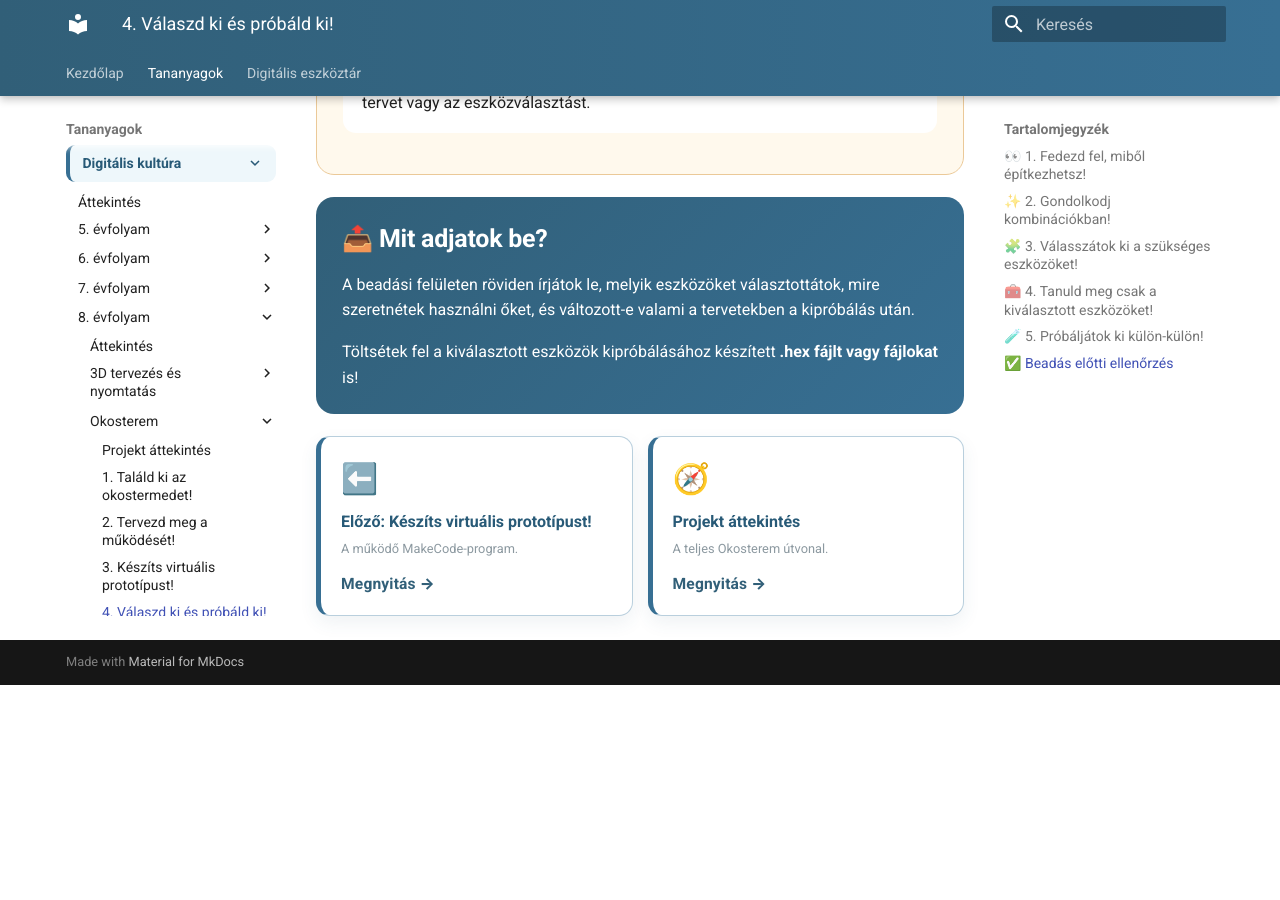
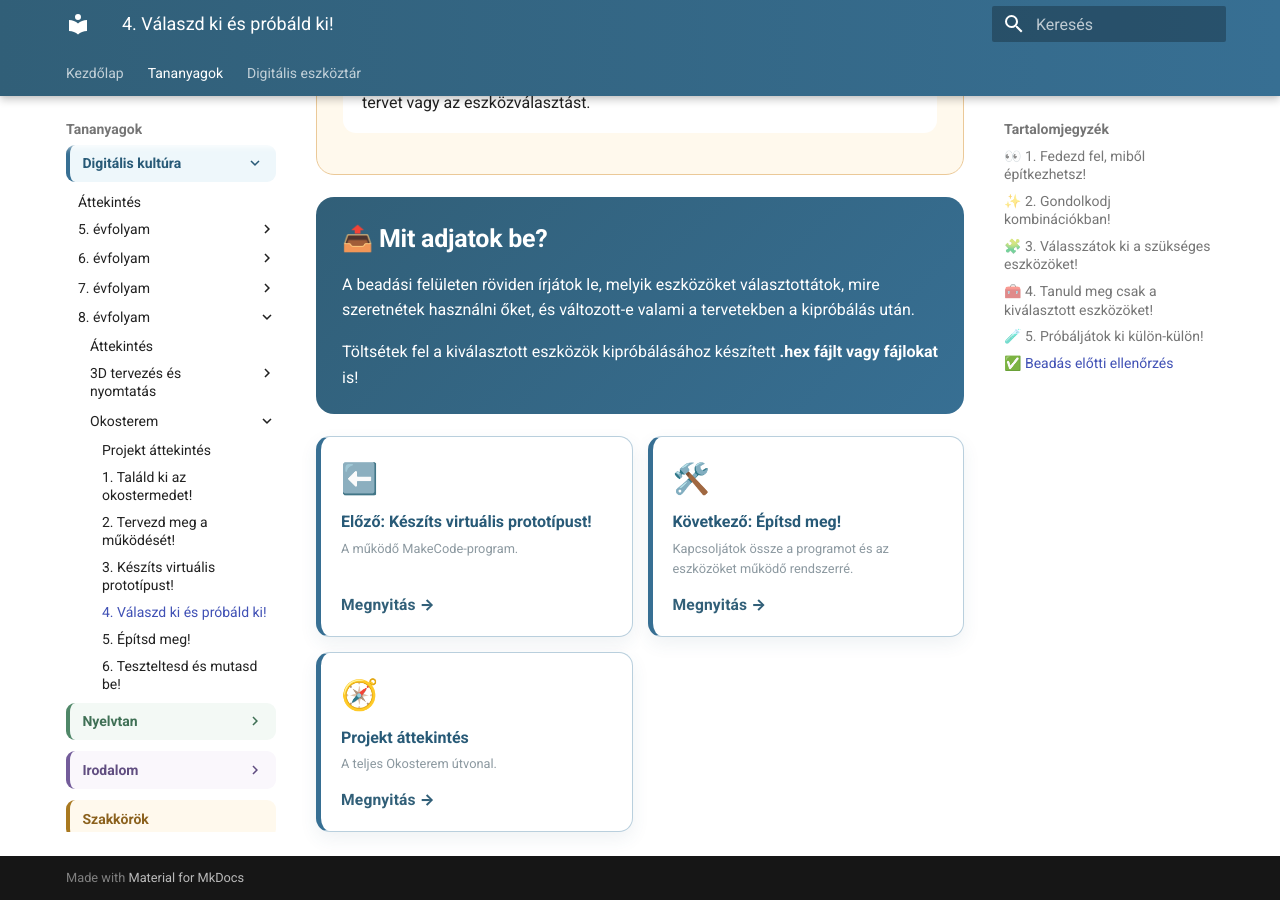
Before and after one commit to bsuszter/digitalis-eszkoztar, an MkDocs documentation site: the page built from docs/tananyagok/digitalis-kultura/8-evfolyam/okosterem/04-valaszd-ki-es-probald-ki.md, in a window 1280 px wide and 900 px high, scrolled down 5432 px. Built offline with MkDocs 1.6.1 and Material for MkDocs 9.7.7, drawn with Linux system fonts in a browser that asks for light colours; before the commit the page ends 6117 px from its top, so only the background shows below that.

Commit message:
Link Okosterem milestone 4 to milestone 5

```diff
--- a/docs/tananyagok/digitalis-kultura/8-evfolyam/okosterem/04-valaszd-ki-es-probald-ki.md
+++ b/docs/tananyagok/digitalis-kultura/8-evfolyam/okosterem/04-valaszd-ki-es-probald-ki.md
@@ -129,5 +129,6 @@ Most még <strong>nem kell összeépítenetek a teljes okostermi rendszert</stro
 
 <div class="related-grid">
   <a href="../03-keszits-virtualis-prototipust/"><span class="related-icon">⬅️</span><span class="related-text"><strong>Előző: Készíts virtuális prototípust!</strong><small>A működő MakeCode-program.</small></span></a>
+  <a href="../05-epitsd-meg/"><span class="related-icon">🛠️</span><span class="related-text"><strong>Következő: Építsd meg!</strong><small>Kapcsoljátok össze a programot és az eszközöket működő rendszerré.</small></span></a>
   <a href="../"><span class="related-icon">🧭</span><span class="related-text"><strong>Projekt áttekintés</strong><small>A teljes Okosterem útvonal.</small></span></a>
 </div>
```
